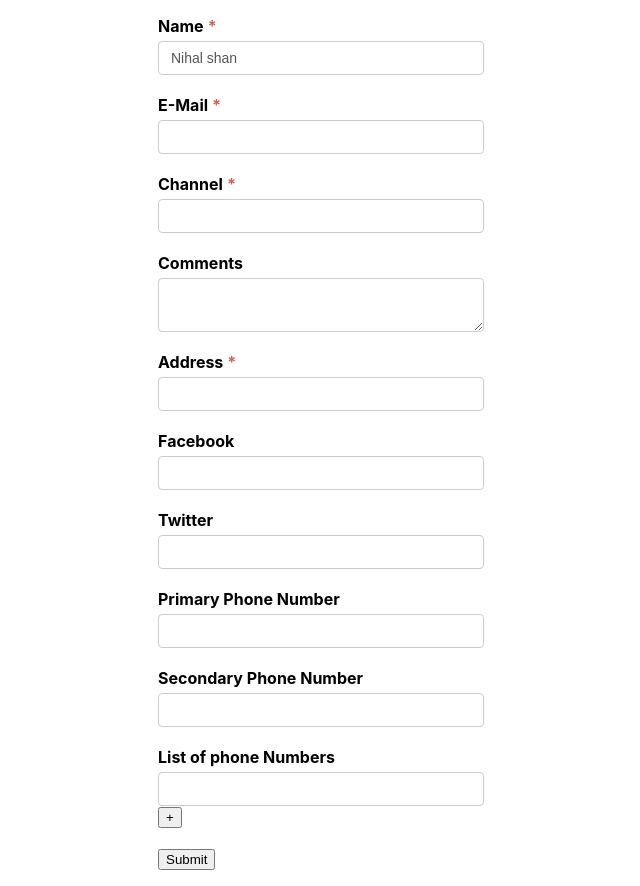
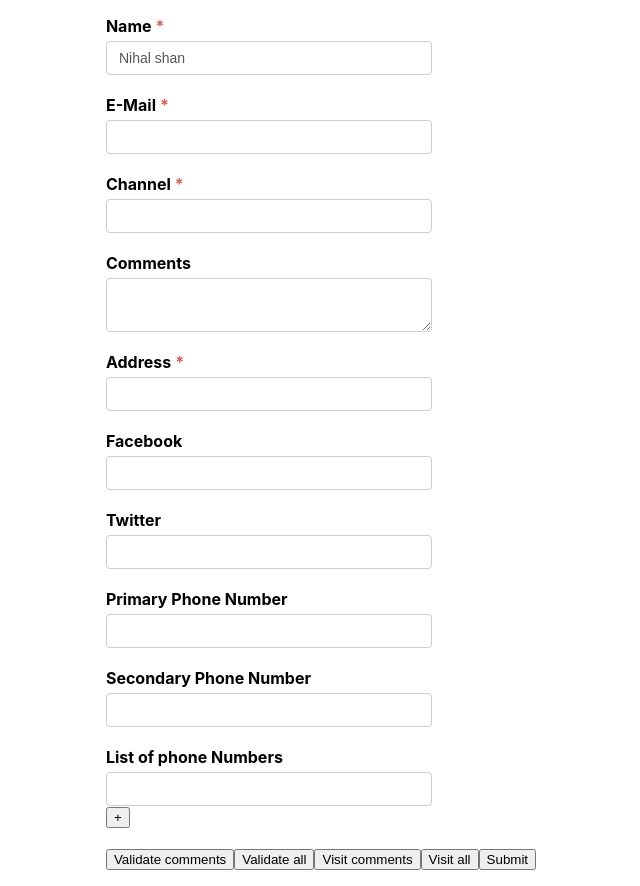
Before and after one commit to nihalshanp/react-formik, a React (Create React App) app: page / in a window 1280 px wide. Shown: the whole page, without its empty margins (319-959 px from the left). Built offline with nearby package versions, Linux system fonts and the light colour scheme.

Commit message:
learned manualy triggering validation

```diff
--- a/src/Components/YoutubeForm.js
+++ b/src/Components/YoutubeForm.js
@@ -49,6 +49,9 @@
         validationSchema={validationSchema}
         onSubmit={onSubmit}
       >
+        {(formik) => {
+          console.log("Formik prop", formik);
+          return (
             <Form>
               <div className="form-control">
                 <label htmlFor="name">
@@ -143,7 +146,10 @@
                           <div key={index}>
                             <Field name={`phNumbers[${index}]`} />
                             {index > 0 && (
-                          <button type="button" onClick={() => remove(index)}>
+                              <button
+                                type="button"
+                                onClick={() => remove(index)}
+                              >
                                 -
                               </button>
                             )}
@@ -158,8 +164,33 @@
                 </FieldArray>
               </div>
 
+              <button
+                type="button"
+                onClick={() => formik.validateField("comments")}
+              >
+                Validate comments
+              </button>
+              <button type="button" onClick={() => formik.validateForm()}>
+                Validate all
+              </button>
+              <button
+                type="button"
+                onClick={() => formik.setFieldTouched("comments")}
+              >
+                Visit comments
+              </button>
+              <button type="button" onClick={() => formik.setTouched({
+                name: true,
+                email: true,
+                channel:true,
+                comments: true,
+              })}>
+                Visit all
+              </button>
               <button type="submit">Submit</button>
             </Form>
+          );
+        }}
       </Formik>
     </div>
   );
```
Lines whose indentation alone changed are shown as unchanged.
